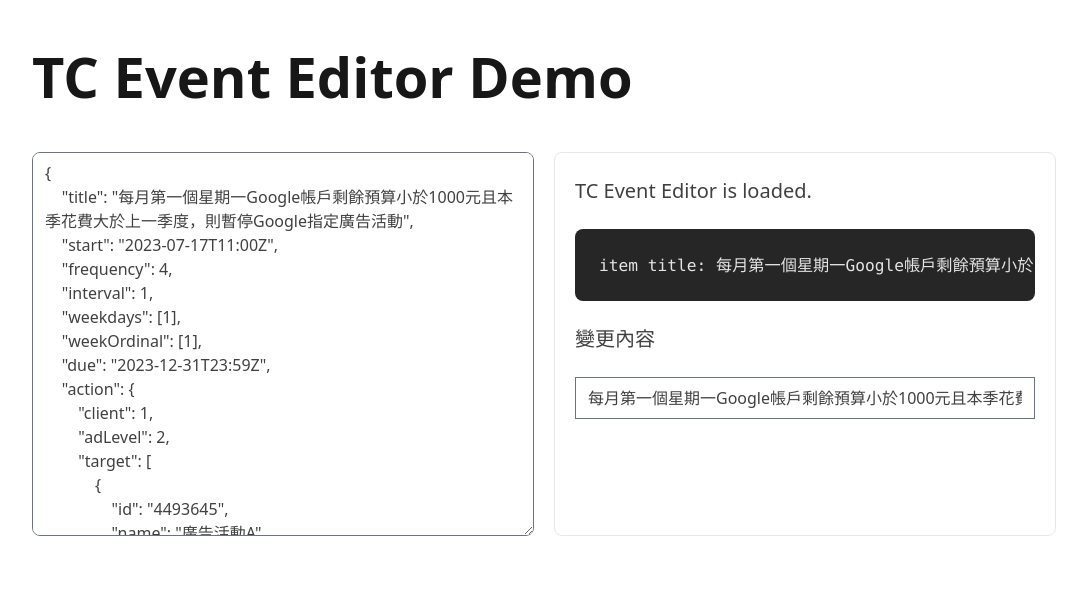
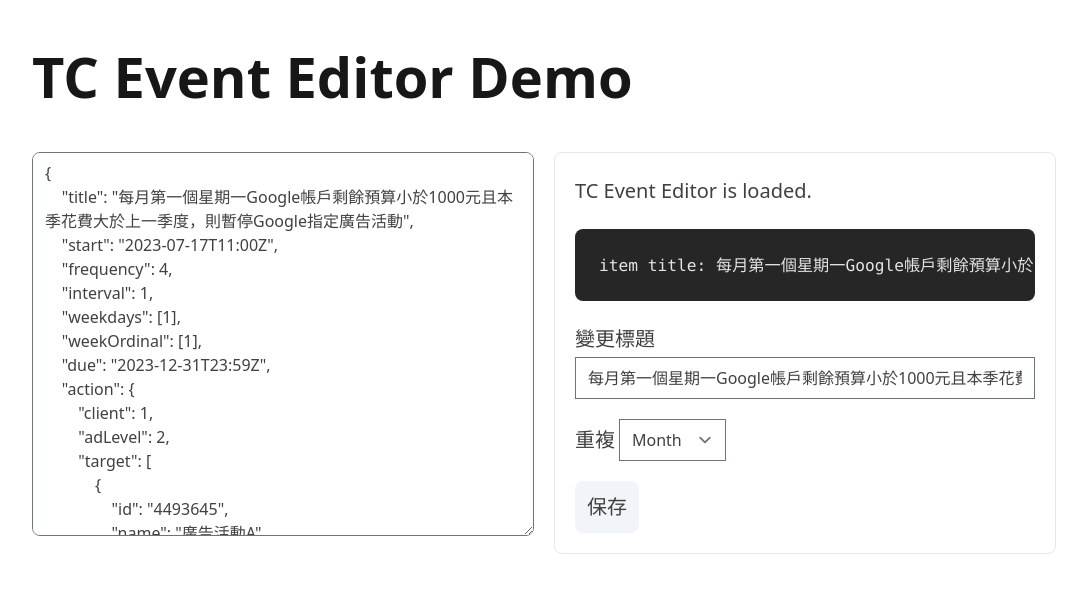
Before and after one commit to TargetConvertGit/tc-event-editor-component, a Vue app: page / in a window 1280 px wide. Shown: the top 592 px of the page, without its empty margins (96-1183 px from the left). Built offline with nearby package versions, Linux system fonts and the light colour scheme.

Commit message:
加入重複的範例

```diff
--- a/package.json
+++ b/package.json
@@ -1,7 +1,7 @@
 {
   "name": "@targetconvert/event-editor-component",
   "private": true,
-  "version": "1.0.2",
+  "version": "1.1.0",
   "type": "module",
   "files": [
     "dist"
--- /dev/null
+++ b/src/components/RepeatFrequency.vue
@@ -0,0 +1,59 @@
+<script setup lang="ts">
+import { ref, watch } from 'vue';
+import { FrequencyType } from '../types/event-items';
+
+interface Props {
+    frequency: FrequencyType,
+    interval: Number
+}
+
+const props = defineProps<Props>()
+
+const emit = defineEmits(['update:frequency', 'update:interval'])
+
+const repeat = ref(props.frequency)
+// repeat.value = (() => props.frequency)()
+watch(repeat, (val) => {
+    if(FrequencyType[val])
+        emit('update:frequency', val)
+})
+
+const frequency = ref(props.frequency)
+watch(frequency, (val) => emit('update:frequency', val))
+</script>
+
+<template>
+    <div class="space-y-3">
+      <div class="flex space-x-1">
+        <label class="flex items-center gap-1">
+          <span>重複</span>
+          <select class="form-select" v-model="repeat">
+            <template v-for="(value, key) in FrequencyType" :key="key">
+              <option v-if="Number.isInteger(value)" :value="value">{{ key }}</option>
+            </template>
+            <option :value="0">自訂</option>
+          </select>
+        </label>
+      </div>
+      <div v-if="FrequencyType[repeat] == undefined" class="flex flex-col space-y-3">
+        <label class="flex items-center gap-1">
+          <span>頻率</span>
+          <select class="form-select" v-model="frequency">
+            <template v-for="(value, key) in FrequencyType" :key="key">
+              <option v-if="value != FrequencyType.Never && Number.isInteger(value)" :value="value">{{ key }}</option>
+            </template>
+          </select>
+        </label>
+        <label class="flex items-center space-x-1">
+            <span>every</span>
+            <input
+            type="text"
+            class="form-input w-full"
+            @keyup="(event: Event) => $emit('update:interval', (event.target as HTMLInputElement).value)"
+            :value="props.interval"
+            />
+            <span>{{ FrequencyType[frequency] }}</span>
+        </label>
+      </div>
+    </div>
+</template>
--- a/src/components/TCEventEditorApp.vue
+++ b/src/components/TCEventEditorApp.vue
@@ -1,6 +1,7 @@
 <script setup lang="ts">
 import { computed } from 'vue';
 import { EventItem } from '../types/event-items'
+import RepeatFrequency from './RepeatFrequency.vue'
 
 interface Props {
   data?: string
@@ -12,25 +13,30 @@
 
 const json = computed((): EventItem => JSON.parse(props.data || `{}`))
 
-const changeTitle = (event: Event) => {
-  if(event.target) {
-    json.value.title = (event.target as HTMLInputElement).value
-    emit('updateItem', JSON.stringify(json.value, null, 4))
-  }
-}
+const save = () => emit('updateItem', JSON.stringify(json.value, null, 4))
+
 </script>
 
 <template>
   <div v-if="props.data" class="p-5 rounded-lg border space-y-5">
     <div>TC Event Editor is loaded.</div>
     <pre><code>item title: {{ json.title }}</code></pre>
-    <div>變更內容</div>
-    <input
-      type="text"
-      class="form-input w-full"
-      @keyup="changeTitle"
-      :value="json.title"
-    />
+    <div>
+      <label>
+        <span>變更標題</span>
+        <input
+          type="text"
+          class="form-input w-full"
+          v-model="json.title"
+        />
+      </label>
+    </div>
+    <RepeatFrequency
+      v-model:frequency="json.frequency"
+      v-model:interval="json.interval" />
+    <button
+      @click="save"
+      class="p-2 px-3 rounded-lg bg-slate-100 hover:bg-sky-500 hover:text-white">保存</button>
   </div>
 </template>
 
--- a/src/types/event-items.ts
+++ b/src/types/event-items.ts
@@ -107,12 +107,12 @@
  * 頻率
  */
 export enum FrequencyType {
+    Never = -1,
     Hour = 1,
     Day,
     Week,
     Month,
-    Annual,
-    Never = -1
+    Annual
 }
 
 /**
```
Also changed, not shown: 6 other files (tests, documents, lock files or other folders).
